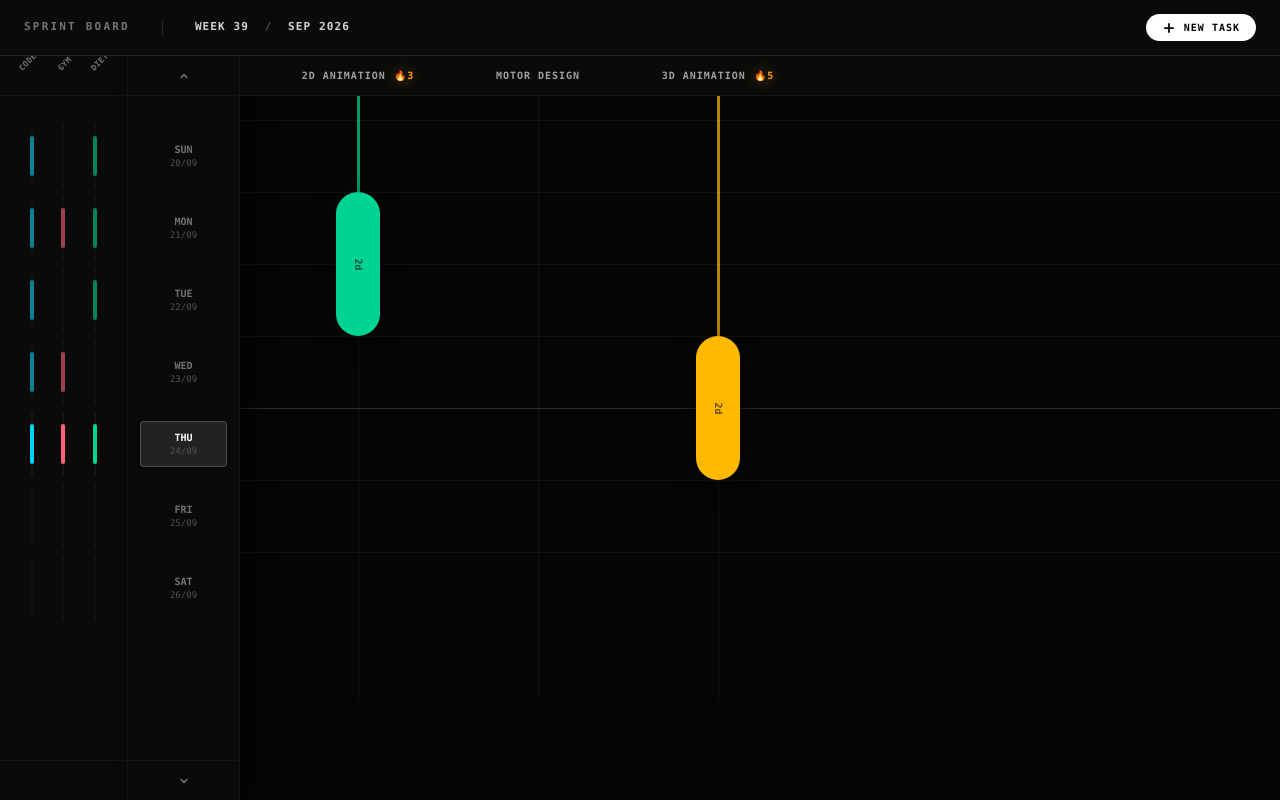
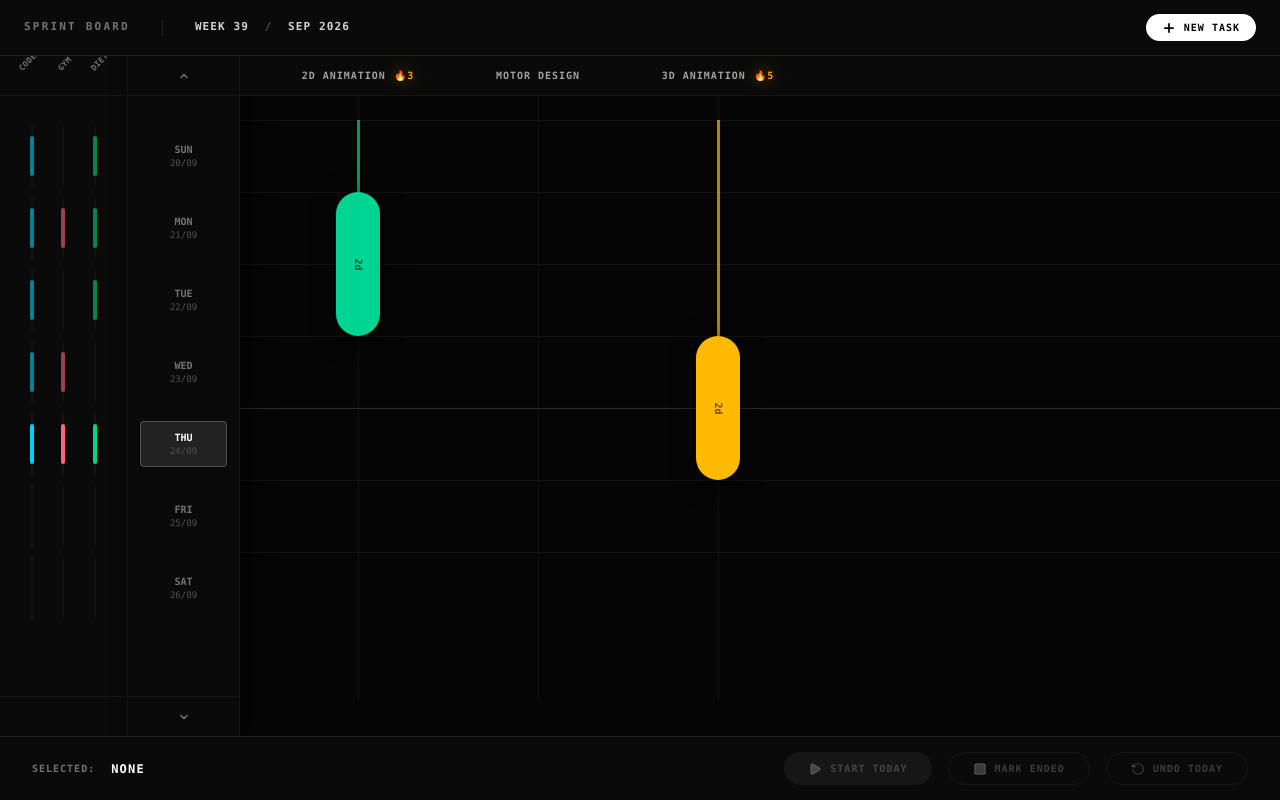
Before and after one commit to parixit73-cellshot/Consistency-Tracker, a React (Vite) app: page / in a window 1280 px wide. Built offline with nearby package versions, Linux system fonts and the light colour scheme.

Commit message:
add matrix logic to building trackers with respect to start and end data of matrix

```diff
--- a/src/App.jsx
+++ b/src/App.jsx
@@ -1,192 +1,76 @@
 import React, { useState } from 'react';
-import { Plus, ChevronUp, ChevronDown } from 'lucide-react';
-export const ROW_HEIGHT = 72;
-export const TRACK_WIDTH = 44;
-export const COLUMN_WIDTH = 140;
-export const COLUMN_GAP = 40;
-export const CANVAS_PAD_X = 48;
-export const CANVAS_PAD_Y = 24;
-
-export const CURRENT_DAY_INDEX = 4; // Thursday
-
-export const getColLeft = (idx) => CANVAS_PAD_X + idx * (COLUMN_WIDTH + COLUMN_GAP);
-
-export const WEEK_DAYS = [
-  { dayIndex: 0, dayName: 'SUN', dateStr: '20/09' },
-  { dayIndex: 1, dayName: 'MON', dateStr: '21/09' },
-  { dayIndex: 2, dayName: 'TUE', dateStr: '22/09' },
-  { dayIndex: 3, dayName: 'WED', dateStr: '23/09' },
-  { dayIndex: 4, dayName: 'THU', dateStr: '24/09', isToday: true },
-  { dayIndex: 5, dayName: 'FRI', dateStr: '25/09' },
-  { dayIndex: 6, dayName: 'SAT', dateStr: '26/09' },
-];
-
-export const INITIAL_HABITS = [
-  { id: 'code', label: 'CODE', color: 'bg-cyan-400', hex: '#22d3ee', data: [1, 1, 1, 1, 1, 0, 0] },
-  { id: 'gym', label: 'GYM', color: 'bg-rose-400', hex: '#fb7185', data: [0, 1, 0, 1, 1, 0, 0] },
-  { id: 'diet', label: 'DIET', color: 'bg-emerald-400', hex: '#34d399', data: [1, 1, 1, 0, 1, 0, 0] }
-];
-
-export const INITIAL_TASKS = [
-  {
-    id: 'col-1',
-    title: '2D Animation',
-    colorClass: 'bg-emerald-400',
-    hex: '#34d399',
-    streak: 3,
-    segments: [{ start: 1, days: 2 }],
-  },
-  {
-    id: 'col-2',
-    title: 'Motor Design',
-    colorClass: 'bg-indigo-400',
-    hex: '#818cf8',
-    streak: 0,
-    segments: [],
-  },
-  {
-    id: 'col-3',
-    title: '3D Animation',
-    colorClass: 'bg-amber-400',
-    hex: '#fbbf24',
-    streak: 5,
-    segments: [{ start: 3, days: 2, isTodayActive: true }],
-  },
-];
-
-export const TASK_COLORS = [
-  { class: 'bg-blue-400', hex: '#60a5fa' },
-  { class: 'bg-purple-400', hex: '#c084fc' },
-  { class: 'bg-pink-400', hex: '#f472b6' },
-  { class: 'bg-orange-400', hex: '#fb923c' }
-];
-
-// --- CORE APPLICATION LOGIC ENGINES ---
-
-export function toggleHabitToday(habits, habitId, dayIndex) {
-  if (dayIndex !== CURRENT_DAY_INDEX) return habits;
-
-  return habits.map((h) => {
-    if (h.id !== habitId) return h;
-    const nextData = [...h.data];
-    nextData[dayIndex] = nextData[dayIndex] ? 0 : 1;
-    return { ...h, data: nextData };
-  });
-}
-
-export function toggleTaskToday(tasks, taskId) {
-  return tasks.map((task) => {
-    if (task.id !== taskId) return task;
-
-    const activeSegIdx = task.segments.findIndex(
-      (s) => s.isTodayActive || (s.start <= CURRENT_DAY_INDEX && s.start + s.days > CURRENT_DAY_INDEX)
-    );
-
-    if (activeSegIdx !== -1) {
-      const seg = task.segments[activeSegIdx];
-      // Past day start (e.g. Wednesday): trim to freeze past time
-      if (seg.start < CURRENT_DAY_INDEX) {
-        const pastDays = CURRENT_DAY_INDEX - seg.start;
-        const updated = [...task.segments];
-        updated[activeSegIdx] = {
-          start: seg.start,
-          days: pastDays,
-          isTodayActive: false,
-        };
-        return { ...task, segments: updated };
-      }
-
-      // Started today: remove today's block
-      return {
-        ...task,
-        segments: task.segments.filter((_, idx) => idx !== activeSegIdx),
-      };
-    }
-
-    // Inactive on Thursday: append a segment for today
-    return {
-      ...task,
-      segments: [
-        ...task.segments,
-        { start: CURRENT_DAY_INDEX, days: 1, isTodayActive: true },
-      ],
-    };
-  });
-}
-
-export function createNewTask(tasks, title) {
-  const colorObj = TASK_COLORS[tasks.length % TASK_COLORS.length];
-  return [
-    ...tasks,
-    {
-      id: `col-${Date.now()}`,
-      title: title.substring(0, 12),
-      colorClass: colorObj.class,
-      hex: colorObj.hex,
-      streak: 0,
-      segments: [],
-    },
-  ];
-}
+import { Plus, ChevronUp, ChevronDown, Play, Square, RotateCcw } from 'lucide-react';
+import {
+  ROW_HEIGHT,
+  TRACK_WIDTH,
+  COLUMN_WIDTH,
+  CANVAS_PAD_Y,
+  CURRENT_DAY_INDEX,
+  WEEK_DAYS,
+  INITIAL_HABITS,
+  INITIAL_TASKS,
+  getColLeft,
+  parseTaskMatrix,
+  executeMatrixAction,
+  toggleHabitToday,
+  createNewTask,
+} from './trackerStore';
 
 function StaticGridWires() {
   return (
     <div className="absolute inset-0 pointer-events-none z-0">
       {WEEK_DAYS.map((d) => (
-        <div
-          key={d.dayIndex}
-          style={{ top: `${CANVAS_PAD_Y + d.dayIndex * ROW_HEIGHT}px` }}
-          className="absolute w-full flex items-center"
-        >
-          <div
-            className={`w-full border-b ${
-              d.isToday ? 'border-white/15 shadow-[0_0_8px_rgba(255,255,255,0.1)]' : 'border-white/5'
-            }`}
-          />
+        <div key={d.dayIndex} style={{ top: `${CANVAS_PAD_Y + d.dayIndex * ROW_HEIGHT}px` }} className="absolute w-full flex items-center">
+          <div className={`w-full border-b ${d.isToday ? 'border-white/15 shadow-[0_0_8px_rgba(255,255,255,0.1)]' : 'border-white/5'}`} />
         </div>
       ))}
     </div>
   );
 }
 
-function DynamicFluidLayer({ tasks, onColumnClick }) {
+function DynamicFluidLayer({ tasks, selectedTaskId, onSelectTask }) {
   return (
     <div className="absolute inset-0 z-20">
       {tasks.map((task, idx) => {
-        const firstSegment = task.segments[0];
-        const umbilicalHeight = firstSegment
-          ? CANVAS_PAD_Y + firstSegment.start * ROW_HEIGHT
-          : CANVAS_PAD_Y + CURRENT_DAY_INDEX * ROW_HEIGHT;
+        const isSelected = selectedTaskId === task.id;
+        const { blocks, cords } = parseTaskMatrix(task);
 
         return (
           <div
             key={task.id}
             style={{ left: `${getColLeft(idx)}px`, width: `${COLUMN_WIDTH}px` }}
-            className="absolute h-full flex justify-center cursor-pointer hover:bg-white/[0.02] transition-colors"
-            onClick={() => onColumnClick(task.id)}
+            className={`absolute h-full flex justify-center cursor-pointer transition-colors ${
+              isSelected ? 'bg-white/[0.04]' : 'hover:bg-white/[0.02]'
+            }`}
+            onClick={() => onSelectTask(task.id)}
           >
             <div className="absolute inset-y-0 w-[1px] bg-white/5 pointer-events-none" />
 
-            {task.streak > 0 && (
-              <div
-                style={{ top: 0, height: `${umbilicalHeight}px` }}
-                className={`absolute w-[3px] opacity-70 ${task.colorClass} shadow-[0_0_12px_${task.hex}60] pointer-events-none`}
-              />
-            )}
+            {/* Derived Umbilical Cords */}
+            {cords.map((cord, cIdx) => {
+              const top = CANVAS_PAD_Y + cord.startY * ROW_HEIGHT;
+              const height = (cord.endY - cord.startY) * ROW_HEIGHT;
+              return (
+                <div
+                  key={cIdx}
+                  style={{ top: `${top}px`, height: `${height}px` }}
+                  className={`absolute w-[3px] opacity-70 ${task.colorClass} shadow-[0_0_12px_${task.hex}60] pointer-events-none`}
+                />
+              );
+            })}
 
-            {task.segments.map((seg, sIdx) => {
-              const top = CANVAS_PAD_Y + seg.start * ROW_HEIGHT;
-              const height = seg.days * ROW_HEIGHT;
+            {/* Derived Contiguous Time Blocks */}
+            {blocks.map((block, bIdx) => {
+              const top = CANVAS_PAD_Y + block.start * ROW_HEIGHT;
+              const height = block.days * ROW_HEIGHT;
 
               return (
                 <div
-                  key={sIdx}
+                  key={bIdx}
                   style={{ top: `${top}px`, height: `${height}px`, width: `${TRACK_WIDTH}px` }}
                   className={`absolute rounded-full shadow-[0_4px_24px_rgba(0,0,0,0.5)] flex flex-col items-center justify-center ${task.colorClass} pointer-events-none transition-all duration-200`}
                 >
-                  <span className="text-[10px] font-black text-black/60 rotate-90">
-                    {seg.days}d
-                  </span>
+                  <span className="text-[10px] font-black text-black/60 rotate-90">{block.days}d</span>
                 </div>
               );
             })}
@@ -200,6 +84,7 @@ function DynamicFluidLayer({ tasks, onColumnClick }) {
 export default function App() {
   const [tasks, setTasks] = useState(INITIAL_TASKS);
   const [habits, setHabits] = useState(INITIAL_HABITS);
+  const [selectedTaskId, setSelectedTaskId] = useState(null);
 
   const handleNewTaskPrompt = () => {
     const title = window.prompt('Enter new task name:');
@@ -210,17 +95,20 @@ export default function App() {
     setHabits((prev) => toggleHabitToday(prev, habitId, dayIndex));
   };
 
-  const handleTaskClick = (taskId) => {
-    setTasks((prev) => toggleTaskToday(prev, taskId));
+  const handleAction = (action) => {
+    if (!selectedTaskId) return;
+    setTasks((prev) => executeMatrixAction(prev, selectedTaskId, action));
   };
+
+  const selectedTask = tasks.find((t) => t.id === selectedTaskId);
+  const todayStatus = selectedTask ? selectedTask.matrix[CURRENT_DAY_INDEX] : 0;
 
   return (
     <div className="flex flex-col h-screen w-screen bg-[#070707] text-white font-mono select-none overflow-hidden">
+      {/* HEADER */}
       <header className="h-14 border-b border-white/10 bg-[#0a0a0a] flex items-center px-6 shrink-0 z-30 justify-between">
         <div className="flex items-center gap-8">
-          <span className="text-[11px] font-black tracking-[0.2em] uppercase text-neutral-500">
-            Sprint Board
-          </span>
+          <span className="text-[11px] font-black tracking-[0.2em] uppercase text-neutral-500">Sprint Board</span>
           <div className="h-4 w-[1px] bg-white/10" />
           <div className="text-[11px] text-neutral-300 font-bold tracking-widest uppercase">
             Week 39 <span className="text-neutral-600 mx-2">/</span> Sep 2026
@@ -252,11 +140,7 @@ export default function App() {
           </div>
           <div className="flex-1 flex flex-col py-6">
             {WEEK_DAYS.map((d) => (
-              <div
-                key={d.dayIndex}
-                style={{ height: `${ROW_HEIGHT}px` }}
-                className="w-full flex items-center justify-around px-4"
-              >
+              <div key={d.dayIndex} style={{ height: `${ROW_HEIGHT}px` }} className="w-full flex items-center justify-around px-4">
                 {habits.map((habit) => {
                   const isDone = habit.data[d.dayIndex];
                   const isToday = d.dayIndex === CURRENT_DAY_INDEX;
@@ -296,9 +180,7 @@ export default function App() {
                     d.isToday ? 'border-white/20 bg-white/10 shadow-sm' : 'border-transparent'
                   }`}
                 >
-                  <span className={`text-[10px] font-black ${d.isToday ? 'text-white' : 'text-neutral-500'}`}>
-                    {d.dayName}
-                  </span>
+                  <span className={`text-[10px] font-black ${d.isToday ? 'text-white' : 'text-neutral-500'}`}>{d.dayName}</span>
                   <span className="text-[9px] font-mono text-neutral-600">{d.dateStr}</span>
                 </div>
               </div>
@@ -316,24 +198,76 @@ export default function App() {
               <div
                 key={task.id}
                 style={{ left: `${getColLeft(idx)}px`, width: `${COLUMN_WIDTH}px` }}
-                className="absolute h-full flex items-center justify-center gap-2 text-[10px] font-black uppercase tracking-widest text-neutral-400"
+                className={`absolute h-full flex items-center justify-center gap-2 text-[10px] font-black uppercase tracking-widest transition-colors ${
+                  selectedTaskId === task.id ? 'text-white' : 'text-neutral-400'
+                }`}
               >
                 <span>{task.title}</span>
-                {task.streak > 0 && (
-                  <span className="text-amber-500 drop-shadow-[0_0_8px_rgba(245,158,11,0.5)]">
-                    🔥{task.streak}
-                  </span>
-                )}
+                {task.streak > 0 && <span className="text-amber-500 drop-shadow-[0_0_8px_rgba(245,158,11,0.5)]">🔥{task.streak}</span>}
               </div>
             ))}
           </div>
 
           <div className="relative min-w-max w-full" style={{ height: `${7 * ROW_HEIGHT + 100}px` }}>
             <StaticGridWires />
-            <DynamicFluidLayer tasks={tasks} onColumnClick={handleTaskClick} />
+            <DynamicFluidLayer tasks={tasks} selectedTaskId={selectedTaskId} onSelectTask={setSelectedTaskId} />
           </div>
         </main>
       </div>
+
+      {/* BOTTOM CONTROLS PANEL */}
+      <footer className="h-16 border-t border-white/10 bg-[#0a0a0a] flex items-center justify-between px-8 shrink-0 z-40">
+        <div className="flex items-center gap-4">
+          <span className="text-[10px] font-black uppercase tracking-widest text-neutral-500">Selected:</span>
+          <span className="text-[12px] font-black uppercase tracking-widest text-white">
+            {selectedTask ? selectedTask.title : 'None'}
+          </span>
+        </div>
+
+        <div className="flex gap-4">
+          {/* START TODAY */}
+          <button
+            disabled={!selectedTask || todayStatus === 2}
+            onClick={() => handleAction('START')}
+            className={`flex items-center gap-2 px-6 py-2 rounded-full text-[10px] font-black tracking-widest uppercase transition-colors ${
+              !selectedTask || todayStatus === 2
+                ? 'bg-white/5 text-white/20 cursor-default'
+                : 'bg-white text-black hover:bg-neutral-200 cursor-pointer'
+            }`}
+          >
+            <Play size={14} fill={!selectedTask || todayStatus === 2 ? 'currentColor' : 'black'} />
+            <span>Start Today</span>
+          </button>
+
+          {/* MARK ENDED / STOP */}
+          <button
+            disabled={!selectedTask || todayStatus !== 2}
+            onClick={() => handleAction('STOP')}
+            className={`flex items-center gap-2 px-6 py-2 rounded-full text-[10px] font-black tracking-widest uppercase transition-colors border ${
+              !selectedTask || todayStatus !== 2
+                ? 'border-white/5 text-white/20 cursor-default'
+                : 'border-white text-white hover:bg-white/10 cursor-pointer'
+            }`}
+          >
+            <Square size={14} fill={!selectedTask || todayStatus !== 2 ? 'currentColor' : 'white'} />
+            <span>Mark Ended</span>
+          </button>
+
+          {/* UNDO / DELETE TODAY */}
+          <button
+            disabled={!selectedTask || todayStatus === 0}
+            onClick={() => handleAction('UNDO')}
+            className={`flex items-center gap-2 px-6 py-2 rounded-full text-[10px] font-black tracking-widest uppercase transition-colors border ${
+              !selectedTask || todayStatus === 0
+                ? 'border-white/5 text-white/20 cursor-default'
+                : 'border-red-500/40 text-red-400 hover:bg-red-500/10 cursor-pointer'
+            }`}
+          >
+            <RotateCcw size={14} />
+            <span>Undo Today</span>
+          </button>
+        </div>
+      </footer>
     </div>
   );
 }
--- a/src/trackerStore.js
+++ b/src/trackerStore.js
@@ -25,6 +25,7 @@ export const INITIAL_HABITS = [
   { id: 'diet', label: 'DIET', color: 'bg-emerald-400', hex: '#34d399', data: [1, 1, 1, 0, 1, 0, 0] }
 ];
 
+// MATRIX: 0 = Empty, 1 = Completed/Frozen, 2 = Active Today
 export const INITIAL_TASKS = [
   {
     id: 'col-1',
@@ -32,7 +33,7 @@ export const INITIAL_TASKS = [
     colorClass: 'bg-emerald-400',
     hex: '#34d399',
     streak: 3,
-    segments: [{ start: 1, days: 2 }],
+    matrix: [0, 1, 1, 0, 0, 0, 0], // Mon-Tue completed
   },
   {
     id: 'col-2',
@@ -40,7 +41,7 @@ export const INITIAL_TASKS = [
     colorClass: 'bg-indigo-400',
     hex: '#818cf8',
     streak: 0,
-    segments: [],
+    matrix: [0, 0, 0, 0, 0, 0, 0], // Clean track
   },
   {
     id: 'col-3',
@@ -48,7 +49,7 @@ export const INITIAL_TASKS = [
     colorClass: 'bg-amber-400',
     hex: '#fbbf24',
     streak: 5,
-    segments: [{ start: 3, days: 2, isTodayActive: true }],
+    matrix: [0, 0, 0, 1, 2, 0, 0], // Wed completed, Thu active
   },
 ];
 
@@ -59,7 +60,79 @@ export const TASK_COLORS = [
   { class: 'bg-orange-400', hex: '#fb923c' }
 ];
 
-// --- CORE APPLICATION LOGIC ENGINES ---
+// --- DERIVATION ENGINE: Parses Matrix into Blocks & Umbilicals ---
+export function parseTaskMatrix(task) {
+  const blocks = [];
+  let blockStart = null;
+  let blockLen = 0;
+  let hasActive = false;
+
+  for (let i = 0; i < task.matrix.length; i++) {
+    const val = task.matrix[i];
+    if (val > 0) {
+      if (blockStart === null) blockStart = i;
+      blockLen++;
+      if (val === 2) hasActive = true;
+    } else {
+      if (blockStart !== null) {
+        blocks.push({ start: blockStart, days: blockLen, isActive: hasActive });
+        blockStart = null;
+        blockLen = 0;
+        hasActive = false;
+      }
+    }
+  }
+  if (blockStart !== null) {
+    blocks.push({ start: blockStart, days: blockLen, isActive: hasActive });
+  }
+
+  // Derive cords
+  const cords = [];
+  if (blocks.length > 0) {
+    // Umbilical from previous week streak
+    if (task.streak > 0) {
+      cords.push({ startY: 0, endY: blocks[0].start });
+    }
+    // Gaps between segments within the current week
+    for (let b = 0; b < blocks.length - 1; b++) {
+      const prevEnd = blocks[b].start + blocks[b].days;
+      const nextStart = blocks[b + 1].start;
+      if (nextStart > prevEnd) {
+        cords.push({ startY: prevEnd, endY: nextStart });
+      }
+    }
+  } else if (task.streak > 0) {
+    // Has a streak but no blocks yet this week
+    cords.push({ startY: 0, endY: CURRENT_DAY_INDEX });
+  }
+
+  return { blocks, cords };
+}
+
+// --- MATRIX ACTION ENGINES ---
+export function executeMatrixAction(tasks, taskId, action) {
+  return tasks.map((task) => {
+    if (task.id !== taskId) return task;
+
+    const nextMatrix = [...task.matrix];
+    const todayVal = nextMatrix[CURRENT_DAY_INDEX];
+
+    if (action === 'START') {
+      if (todayVal === 0) {
+        nextMatrix[CURRENT_DAY_INDEX] = 2; // Set active today
+      }
+    } else if (action === 'STOP') {
+      if (todayVal === 2) {
+        nextMatrix[CURRENT_DAY_INDEX] = 1; // Freeze/stop today
+      }
+    } else if (action === 'UNDO') {
+      // Clear today back to empty regardless of whether it was active or stopped
+      nextMatrix[CURRENT_DAY_INDEX] = 0;
+    }
+
+    return { ...task, matrix: nextMatrix };
+  });
+}
 
 export function toggleHabitToday(habits, habitId, dayIndex) {
   if (dayIndex !== CURRENT_DAY_INDEX) return habits;
@@ -71,44 +144,17 @@ export function toggleHabitToday(habits, habitId, dayIndex) {
     return { ...h, data: nextData };
   });
 }
+export function reconcileDayRollover(tasks, previousDayIndex, newDayIndex) {
+  if (previousDayIndex >= newDayIndex) return tasks;
 
-export function toggleTaskToday(tasks, taskId) {
   return tasks.map((task) => {
-    if (task.id !== taskId) return task;
-
-    const activeSegIdx = task.segments.findIndex(
-      (s) => s.isTodayActive || (s.start <= CURRENT_DAY_INDEX && s.start + s.days > CURRENT_DAY_INDEX)
-    );
-
-    if (activeSegIdx !== -1) {
-      const seg = task.segments[activeSegIdx];
-      // Past day start (e.g. Wednesday): trim to freeze past time
-      if (seg.start < CURRENT_DAY_INDEX) {
-        const pastDays = CURRENT_DAY_INDEX - seg.start;
-        const updated = [...task.segments];
-        updated[activeSegIdx] = {
-          start: seg.start,
-          days: pastDays,
-          isTodayActive: false,
-        };
-        return { ...task, segments: updated };
-      }
-
-      // Started today: remove today's block
-      return {
-        ...task,
-        segments: task.segments.filter((_, idx) => idx !== activeSegIdx),
-      };
+    const nextMatrix = [...task.matrix];
+    // If yesterday was left running (state 2), freeze it into completed history (state 1)
+    if (nextMatrix[previousDayIndex] === 2) {
+      nextMatrix[previousDayIndex] = 1;
     }
-
-    // Inactive on Thursday: append a segment for today
-    return {
-      ...task,
-      segments: [
-        ...task.segments,
-        { start: CURRENT_DAY_INDEX, days: 1, isTodayActive: true },
-      ],
-    };
+    // New day begins empty (state 0) by default
+    return { ...task, matrix: nextMatrix };
   });
 }
 
@@ -122,7 +168,7 @@ export function createNewTask(tasks, title) {
       colorClass: colorObj.class,
       hex: colorObj.hex,
       streak: 0,
-      segments: [],
+      matrix: [0, 0, 0, 0, 0, 0, 0],
     },
   ];
 }
```
